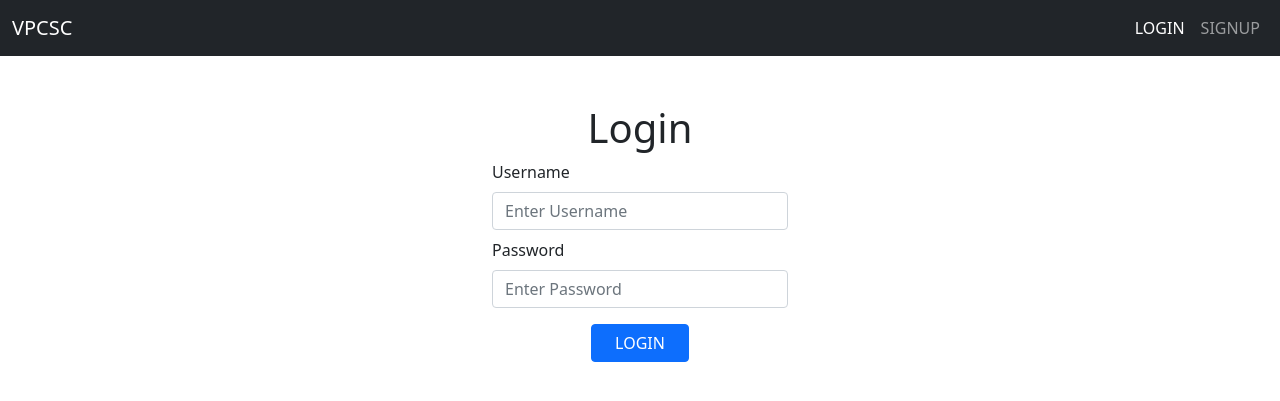
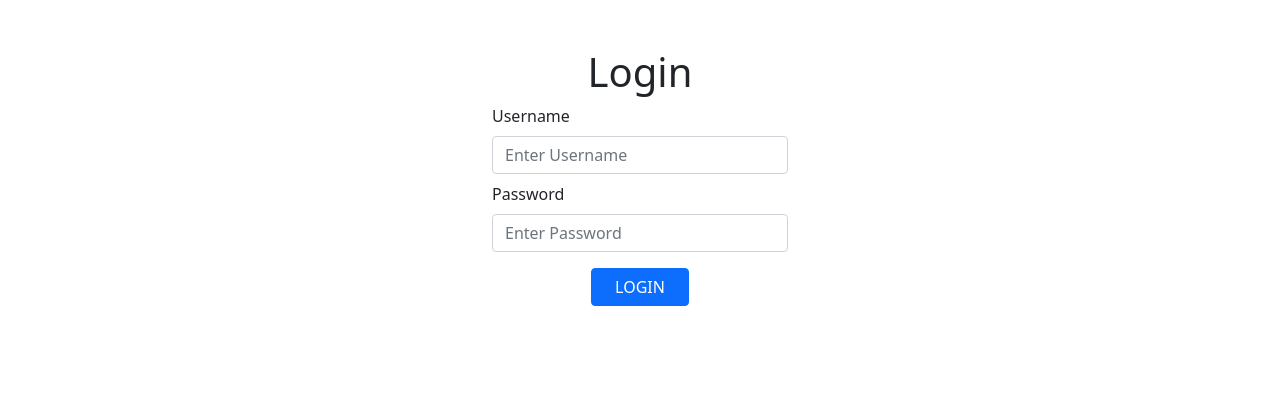
Before and after one commit to bilalntamboli/loginusingsession, a PHP site: page / in a window 1280 px wide. Shown: the top 401 px of the page. Run offline with PHP 8.4, Linux system fonts and the light colour scheme.

Commit message:
Update index.php

```diff
--- a/index.php
+++ b/index.php
@@ -54,29 +54,10 @@ if(@$_POST['submit1'])
     <!-- Bootstrap CSS -->
     <link href="https://cdn.jsdelivr.net/npm/bootstrap@5.0.0-beta2/dist/css/bootstrap.min.css" rel="stylesheet" integrity="sha384-BmbxuPwQa2lc/FVzBcNJ7UAyJxM6wuqIj61tLrc4wSX0szH/Ev+nYRRuWlolflfl" crossorigin="anonymous">
 
-    <title>Hello, world!</title>
+    <title>Login</title>
   </head>
   <body>
-    <!--Navbar-->
 
-  <nav class="navbar navbar-expand-lg navbar-dark bg-dark">
-  <div class="container-fluid">
-    <a class="navbar-brand" href="#">VPCSC</a>
-    <button class="navbar-toggler" type="button" data-bs-toggle="collapse" data-bs-target="#navbarSupportedContent" aria-controls="navbarSupportedContent" aria-expanded="false" aria-label="Toggle navigation">
-      <span class="navbar-toggler-icon"></span>
-    </button>
-    <div class="collapse navbar-collapse" id="navbarSupportedContent">
-      <ul class="navbar-nav ms-auto mb-2 mb-lg-0">
-
-        <li class="nav-item">
-          <a class="nav-link active" href="#">LOGIN</a>
-        </li>
-        <li class="nav-item">
-          <a class="nav-link" href="#">SIGNUP</a>
-        </li>
-    </div>
-  </div>
-</nav>
 
  <!-- Login Form-->
 
```
